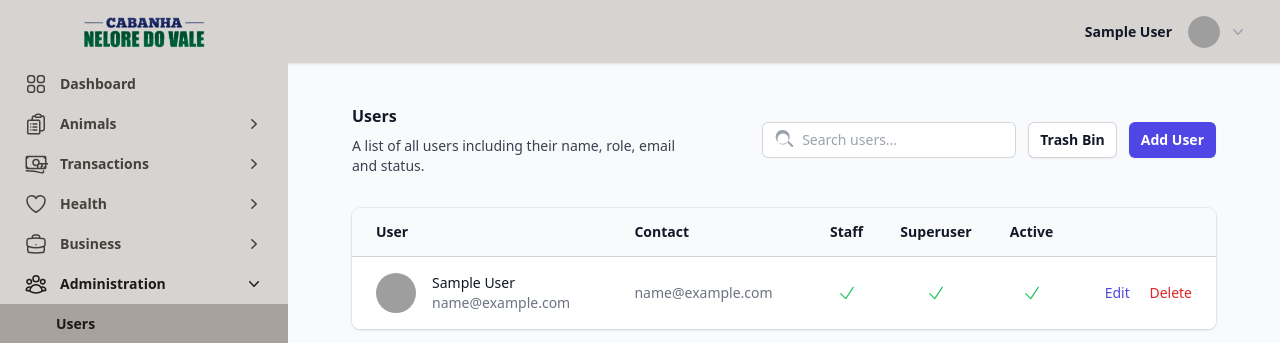
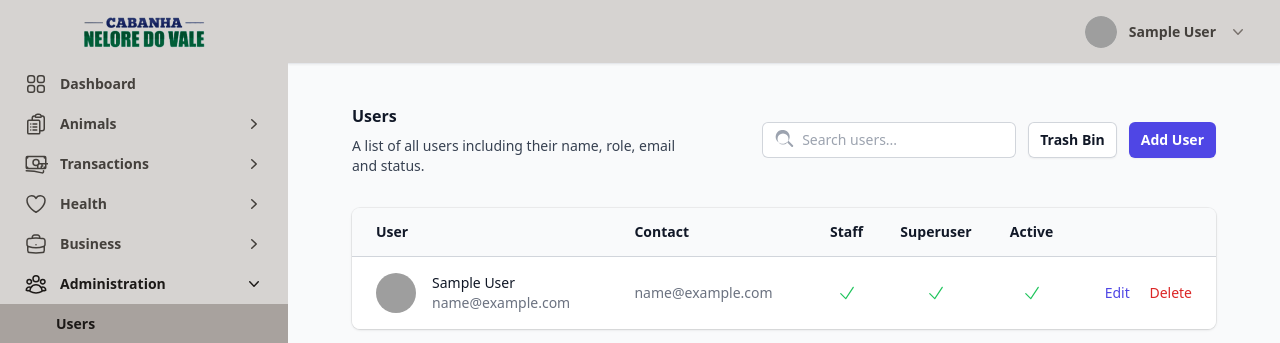
Before and after one commit to debastiani-dev/cnv, a Django app: page /auth/users/ in a window 1280 px wide. Shown: the top 343 px of the page. Run offline with Django 5.2, Linux system fonts and the light colour scheme; the visitor is signed in with stand-in values (Sample User, id 1); data comes from the database, SQL or seed files in the repository; style sheets or scripts are compiled from the project's sources; some libraries are stand-ins or nearby versions; grey boxes are pictures that could not be loaded.

Commit message:
feat(top-menu): redesign profile menu to match sidebar aesthetic

```diff
--- a/apps/base/templates/layouts/base_dashboard.html
+++ b/apps/base/templates/layouts/base_dashboard.html
@@ -359,31 +359,61 @@
             <div class="h-6 w-px bg-gray-900/10 lg:hidden" aria-hidden="true"></div>
 
             <div class="flex flex-1 gap-x-4 self-stretch lg:gap-x-6">
-                <!-- Spacer -->
+                <!-- Spacer (Push to right) -->
                 <div class="flex flex-1"></div>
 
                 <!-- Profile Dropdown -->
-                <div class="flex items-center gap-x-4 lg:gap-x-6">
-                    <div class="relative" x-data="{ open: false }">
-                        <button type="button" class="-m-1.5 flex items-center p-1.5" id="user-menu-button" aria-expanded="false" aria-haspopup="true" @click="open = !open" @click.outside="open = false">
-                            <span class="sr-only">{% trans "Open user menu" %}</span>
-                            <span class="flex items-center">
-                                <span class="text-sm font-semibold leading-6 text-gray-900" aria-hidden="true">{{ user.get_full_name|default:user.username }}</span>
-                                {% if user.profile_image %}
-                                    <img class="ml-4 h-8 w-8 rounded-full bg-gray-50 object-cover" src="{{ user.profile_image.url }}" alt="{{ user.get_full_name }}">
-                                {% else %}
-                                    <img class="ml-4 h-8 w-8 rounded-full bg-gray-50 object-cover" src="{% static 'img/default_profile.png' %}" alt="{{ user.get_full_name }}">
-                                {% endif %}
-                                <svg class="ml-2 h-5 w-5 text-gray-400" viewBox="0 0 20 20" fill="currentColor">
-                                    <path fill-rule="evenodd" d="M5.23 7.21a.75.75 0 011.06.02L10 11.168l3.71-3.938a.75.75 0 111.08 1.04l-4.25 4.5a.75.75 0 01-1.08 0l-4.25-4.5a.75.75 0 01.02-1.06z" clip-rule="evenodd" />
-                                </svg>
+                <div class="flex items-center lg:items-stretch gap-x-4 lg:gap-x-6 h-full">
+                    <!-- Note: Removed items-center from LG to allow stretch, kept h-full -->
+                    <div class="relative h-full" x-data="{ open: false }">
+                        <button type="button"
+                                class="flex h-full items-center gap-x-3 -mr-4 lg:-mr-8 px-4 lg:px-8 text-sm font-semibold leading-6 text-stone-700 hover:bg-stone-400 hover:text-stone-900 transition-colors duration-200"
+                                id="user-menu-button"
+                                aria-expanded="false"
+                                aria-haspopup="true"
+                                @click="open = !open"
+                                @click.outside="open = false">
+
+                            <!-- Profile Image -->
+                            {% if user.profile_image %}
+                                <img class="h-8 w-8 rounded-full bg-stone-50 object-cover" src="{{ user.profile_image.url }}" alt="{{ user.get_full_name }}">
+                            {% else %}
+                                <img class="h-8 w-8 rounded-full bg-stone-50 object-cover" src="{% static 'img/default_profile.png' %}" alt="{{ user.get_full_name }}">
+                            {% endif %}
+
+                            <!-- Name -->
+                            <span class="hidden lg:flex lg:items-center">
+                                <span class="sr-only">{% trans "Open user menu" %}</span>
+                                <span class="" aria-hidden="true">{{ user.get_full_name|default:user.username }}</span>
                             </span>
+
+                            <!-- Chevron -->
+                            <svg class="h-5 w-5 text-stone-500 group-hover:text-stone-900 transition-transform duration-200"
+                                 :class="open ? 'rotate-180' : ''"
+                                 viewBox="0 0 20 20" fill="currentColor" aria-hidden="true">
+                                <path fill-rule="evenodd" d="M5.23 7.21a.75.75 0 011.06.02L10 11.168l3.71-3.938a.75.75 0 111.08 1.04l-4.25 4.5a.75.75 0 01-1.08 0l-4.25-4.5a.75.75 0 01.02-1.06z" clip-rule="evenodd" />
+                            </svg>
                         </button>
-                        <div class="absolute right-0 z-10 mt-2.5 w-32 origin-top-right rounded-md bg-white py-2 shadow-lg ring-1 ring-gray-900/5 focus:outline-none" role="menu" aria-orientation="vertical" aria-labelledby="user-menu-button" tabindex="-1" x-show="open" x-transition x-cloak>
-                            <a href="{% url 'authentication:user-detail' request.user.pk %}" class="block px-3 py-1 text-sm leading-6 text-gray-900 hover:bg-gray-50" role="menuitem" tabindex="-1">{% trans "Your profile" %}</a>
+
+                        <!-- Dropdown Menu -->
+                        <div class="absolute right-0 top-full z-10 w-48 origin-top-right -mr-4 lg:-mr-8 bg-stone-200 py-0 shadow-lg ring-1 ring-stone-900/5 focus:outline-none"
+                             role="menu"
+                             aria-orientation="vertical"
+                             aria-labelledby="user-menu-button"
+                             tabindex="-1"
+                             x-show="open"
+                             x-transition:enter="transition ease-out duration-100"
+                             x-transition:enter-start="transform opacity-0 scale-95"
+                             x-transition:enter-end="transform opacity-100 scale-100"
+                             x-transition:leave="transition ease-in duration-75"
+                             x-transition:leave-start="transform opacity-100 scale-100"
+                             x-transition:leave-end="transform opacity-0 scale-95"
+                             x-cloak>
+
+                            <a href="{% url 'authentication:user-detail' request.user.pk %}" class="block px-3 py-2 text-sm leading-6 text-stone-700 hover:bg-stone-400 hover:text-stone-900" role="menuitem" tabindex="-1">{% trans "Your profile" %}</a>
                             <form method="post" action="{% url 'authentication:logout' %}">
                                 {% csrf_token %}
-                                <button type="submit" class="block w-full text-left px-3 py-1 text-sm leading-6 text-gray-900 hover:bg-gray-50" role="menuitem" tabindex="-1">{% trans "Sign out" %}</button>
+                                <button type="submit" class="block w-full text-left px-3 py-2 text-sm leading-6 text-stone-700 hover:bg-stone-400 hover:text-stone-900" role="menuitem" tabindex="-1">{% trans "Sign out" %}</button>
                             </form>
                         </div>
                     </div>
```
